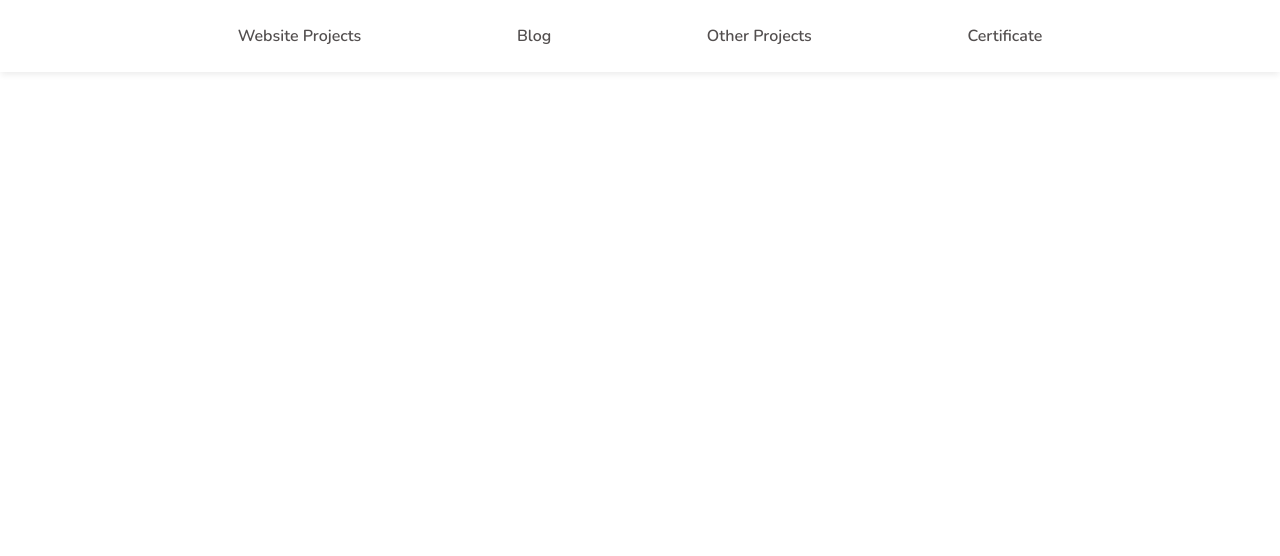
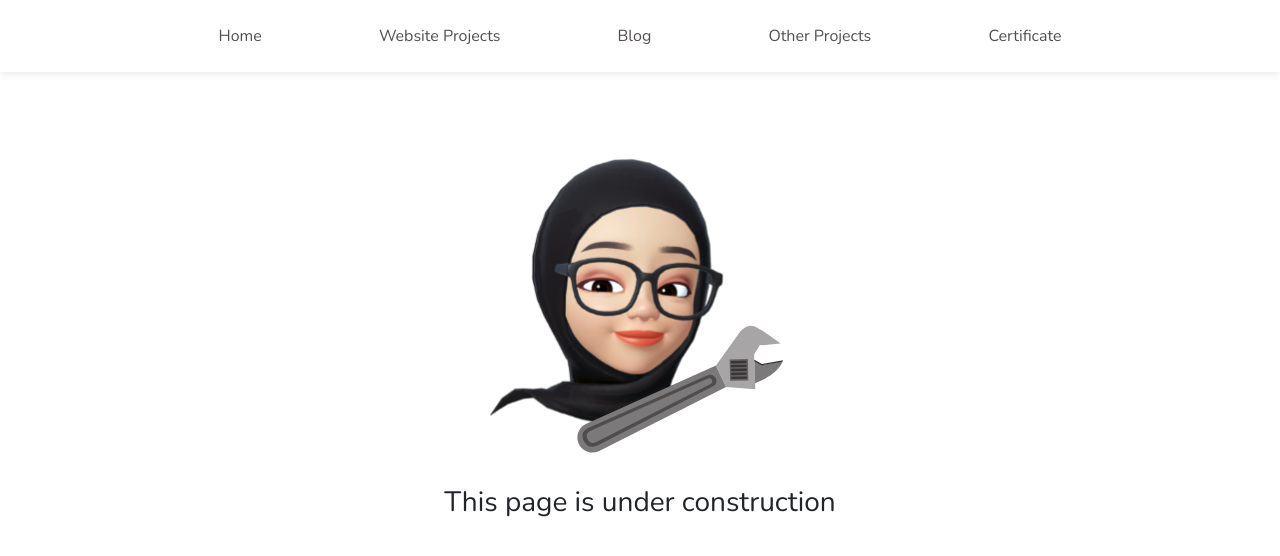
Before and after one commit to alfina-megasiwi/megasiwi, a React (Create React App) app: page /blog in a window 1280 px wide. Shown: the top 556 px of the page. Built offline with nearby package versions, Linux system fonts and the light colour scheme.

Commit message:
add navbar

```diff
--- a/public/index.html
+++ b/public/index.html
@@ -26,7 +26,7 @@
       work correctly both with client-side routing and a non-root public URL.
       Learn how to configure a non-root public URL by running `npm run build`.
     -->
-    <title>React App</title>
+    <title>Alfina Megasiwi</title>
   </head>
   <body>
     <noscript>You need to enable JavaScript to run this app.</noscript>
--- a/src/App.js
+++ b/src/App.js
@@ -6,6 +6,7 @@ import Home from './components/Home/Home'
 import Navbar from './components/Navbar/Navbar';
 import store from './store';
 import { useState } from 'react';
+import Website from './pages/Website/Website';
 
 function App() {
   const [loading, setLoading] = useState(true);
@@ -19,6 +20,10 @@ function App() {
           <div className='content'>
             <Routes>
               <Route path='/' element={<Home/>} />
+              <Route path='/website-projects' element={<Website/>} />
+              <Route path='/blog' element={<Website/>} />
+              <Route path='/other-projects' element={<Website/>} />
+              <Route path='/certificate' element={<Website/>} />
             </Routes>
           </div>
         </div>
--- a/src/components/Home/Home.css
+++ b/src/components/Home/Home.css
@@ -184,10 +184,10 @@
     margin-right: 5px;
     color: white;
     padding-top: 2px;
-    padding-bottom: 2px;
+    padding-bottom: 4px;
     padding-left: 1rem;
     padding-right: 1rem;
-    font-size: 20px;
+    font-size: 25px;
     display: inline-block;
 }
 
--- a/src/components/Home/Home.js
+++ b/src/components/Home/Home.js
@@ -12,16 +12,16 @@ const Home = () => {
                 <div className="remindme-home-sect-2-text">
                     <h1 className="remindme-home-small-headings">Hello, my name is</h1>
                     <h1 className="remindme-home-headings">Alfina Megasiwi</h1>
-                    <a href='https://drive.google.com/file/d/1V7iQ4AytyBSwstl8MzuDBUJ2uqMR8fEF/view?usp=sharing' target="_blank" button type="button" class="btn portofolio cv"><FaFile style={{marginRight: "5px", marginTop: "-3px"}}/>Curriculum Vitae</a>
-                    <a href='http://github.com/alfina-megasiwi'  target="_blank" button type="button" class="btn portofolio github"><FaGithub style={{marginRight: "5px", marginTop: "-3px"}}/>Github</a>
-                    <a href='http://gitlab.cs.ui.ac.id/alfina.megasiwi'  target="_blank" button type="button" class="btn portofolio gitlab"><FaGitlab style={{marginRight: "5px", marginTop: "-3px"}}/>Gitlab</a>
-                    <a href='http://linkedin.com/in/alfina-megasiwi'  target="_blank" button type="button" class="btn portofolio linkedin"><FaLinkedin style={{marginRight: "5px", marginTop: "-3px"}}/>LinkedIn</a>
+                    <a href='https://drive.google.com/file/d/1V7iQ4AytyBSwstl8MzuDBUJ2uqMR8fEF/view?usp=sharing' target="_blank" rel="noreferrer" button type="button" class="btn portofolio cv"><FaFile style={{marginRight: "5px", marginTop: "-3px"}}/>Curriculum Vitae</a>
+                    <a href='http://github.com/alfina-megasiwi'  target="_blank" rel="noreferrer"  button type="button" class="btn portofolio github"><FaGithub style={{marginRight: "5px", marginTop: "-3px"}}/>Github</a>
+                    <a href='http://gitlab.cs.ui.ac.id/alfina.megasiwi'  target="_blank" rel="noreferrer" button type="button" class="btn portofolio gitlab"><FaGitlab style={{marginRight: "5px", marginTop: "-3px"}}/>Gitlab</a>
+                    <a href='http://linkedin.com/in/alfina-megasiwi'  target="_blank" rel="noreferrer" button type="button" class="btn portofolio linkedin"><FaLinkedin style={{marginRight: "5px", marginTop: "-3px"}}/>LinkedIn</a>
                     <p className="remindme-home-p">A Computer Science student who has interest in <b>software engineering</b>, <b>web development</b>, and <b>UI/UX</b>. Currently focused on creating a good user experience website from all aspects (both backend and frontend).</p>
                 </div>
 
             </div>
             <div className="wkd-home-sect-3-container">
-                <div class="video-sect video">LATEST PROJECT</div>
+                <div class="video-sect video">Latest Project</div>
                 <div className="home-video-sect">
                     <iframe className="walkiddie-video" data-testid="walkiddie-video"
                         src="https://www.youtube.com/embed/6GJzg8iqvE0"
@@ -32,6 +32,12 @@ const Home = () => {
                     </iframe>
                 </div>
             </div>
+            {/* <div className="wkd-home-sect-3-container">
+                <div class="video-sect video">Website Projects</div>
+                <div className="home-video-sect">
+
+                </div>
+            </div> */}
         </div>
     );
 }
--- a/src/components/Navbar/Navbar.css
+++ b/src/components/Navbar/Navbar.css
@@ -118,12 +118,6 @@
     justify-content: center;
     align-items: center;
     color: #534F4F;
-    -webkit-touch-callout: none;
-    -webkit-user-select: none;
-    -khtml-user-select: none;
-    -moz-user-select: none;
-    -ms-user-select: none;
-    user-select: none;
 }
 
 .item:hover{
--- a/src/components/Navbar/Navbar.js
+++ b/src/components/Navbar/Navbar.js
@@ -1,5 +1,4 @@
 import './Navbar.css'
-import { NavLink, Link } from 'react-router-dom'
 import { connect } from 'react-redux';
 import { logout as handleLogout } from '../../actions/auth';
 
@@ -7,10 +6,11 @@ const Navbar = () => {
     return (
         <div className="remindme-navbar-container">
             <nav className="remindme-navbar d-flex">
-                <div class="item p-2 flex-fill">Website Projects</div>
-                <div class="item p-2 flex-fill">Blog</div>
-                <div class="item p-2 flex-fill">Other Projects</div>
-                <div class="item p-2 flex-fill">Certificate</div>
+                <a href="/" button type="button" class="btn item p-2 flex-fill">Home</a>
+                <a href="/website-projects" button type="button" class="btn item p-2 flex-fill">Website Projects</a>
+                <a href='/blog' type="button" class="btn item p-2 flex-fill">Blog</a>
+                <a href='/other-projects' type="button" class="btn item p-2 flex-fill">Other Projects</a>
+                <a href='/certificate' type="button" class="btn item p-2 flex-fill">Certificate</a>
             </nav>
         </div>
     );
--- /dev/null
+++ b/src/pages/Website/Website.css
@@ -0,0 +1,26 @@
+*{
+    font-family: 'Nunito', sans-serif;
+}
+
+.website-sect-2-container {
+    display: flex;
+    justify-content: center;
+    margin-top: 5rem;
+}
+
+.website-sect-3-container {
+    display: flex;
+    justify-content: center;
+    margin-top: 1rem;
+}
+
+.website-sect-2-icon {
+    display: flex;
+    text-align: center;
+    justify-content: center;
+    align-items: center;
+}
+
+.website-sect-2-icon img{
+    width: 20rem;
+}
--- /dev/null
+++ b/src/pages/Website/Website.js
@@ -0,0 +1,22 @@
+import './Website.css'
+import React from 'react'
+import Repair from './repair.svg'
+
+const Website = () => {
+  return (
+    <div className="remindme-home-sect-2-bg">
+    <div className="website-sect-2-container">
+        <div className="website-sect-2-icon">
+            <img src={Repair} alt="Walkiddie Icon"></img>
+        </div>
+    </div>
+    <div className="website-sect-3-container">
+        <h3>This page is under construction</h3>
+    </div>
+</div>
+
+
+  )
+}
+
+export default Website
```
Also changed, not shown: src/pages/Website/repair.svg (added), 1 other file (tests, documents, lock files or other folders).
